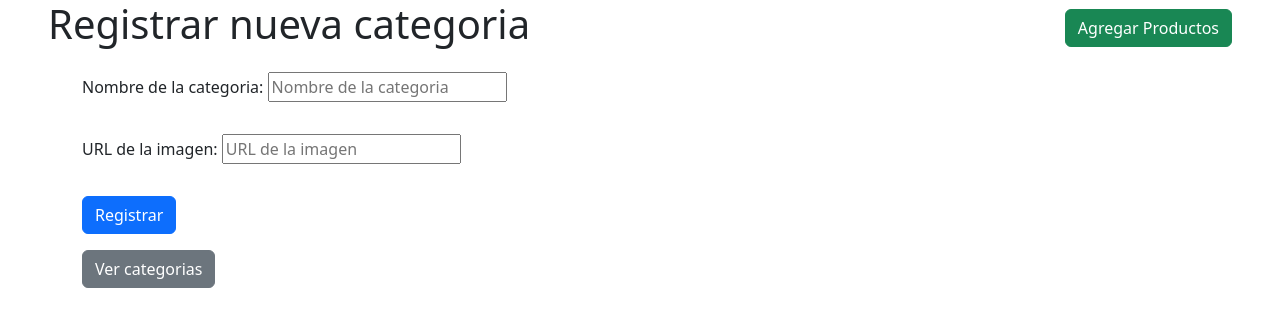
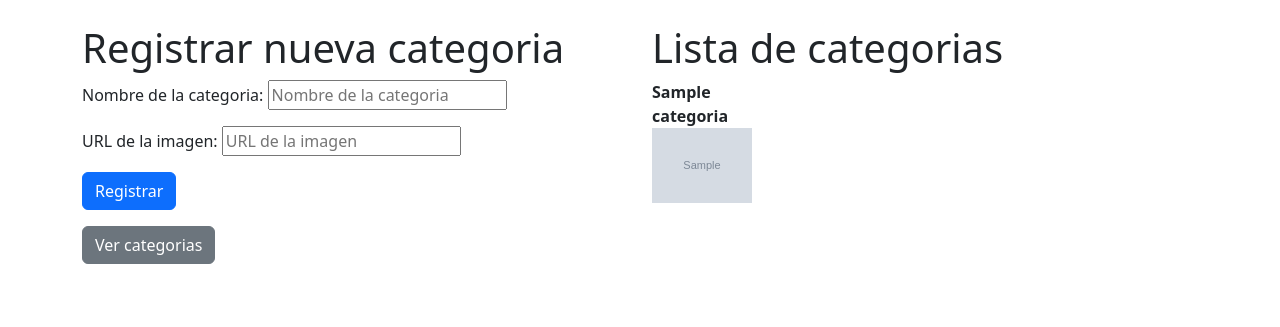
Before and after one commit to AlanVortex/UI-T12-13, a Django app: page /categoria/agregarCategoria/ in a window 1280 px wide. Shown: the top 327 px of the page. Run offline with Django 5.2, Linux system fonts and the light colour scheme; tables that the repository leaves empty hold one stand-in row (values such as "Sample post"); grey boxes marked "Sample" are stand-in pictures; data that the repository does not hold is empty.

Commit message:
se agrega lo de productos, a categorias, los servicios, y la vista de agregar y ver juntas en 2 columnas

```diff
--- a/categoria/templates/agregarCategoria.html
+++ b/categoria/templates/agregarCategoria.html
@@ -1,28 +1,104 @@
 <!DOCTYPE html>
 <html lang="en">
+
 <head>
     <meta charset="UTF-8">
     <meta name="viewport" content="width=device-width, initial-scale=1.0">
     <title>Agregar categoria</title>
-    <link href="https://cdn.jsdelivr.net/npm/bootstrap@5.3.3/dist/css/bootstrap.min.css" rel="stylesheet" integrity="sha384-QWTKZyjpPEjISv5WaRU9OFeRpok6YctnYmDr5pNlyT2bRjXh0JMhjY6hW+ALEwIH" crossorigin="anonymous">
-    <script src="https://cdn.jsdelivr.net/npm/bootstrap@5.3.3/dist/js/bootstrap.bundle.min.js" integrity="sha384-YvpcrYf0tY3lHB60NNkmXc5s9fDVZLESaAA55NDzOxhy9GkcIdslK1eN7N6jIeHz" crossorigin="anonymous"></script>
+    <link href="https://cdn.jsdelivr.net/npm/bootstrap@5.3.3/dist/css/bootstrap.min.css" rel="stylesheet"
+        integrity="sha384-QWTKZyjpPEjISv5WaRU9OFeRpok6YctnYmDr5pNlyT2bRjXh0JMhjY6hW+ALEwIH" crossorigin="anonymous">
+    <script src="https://cdn.jsdelivr.net/npm/bootstrap@5.3.3/dist/js/bootstrap.bundle.min.js"
+        integrity="sha384-YvpcrYf0tY3lHB60NNkmXc5s9fDVZLESaAA55NDzOxhy9GkcIdslK1eN7N6jIeHz"
+        crossorigin="anonymous"></script>
 </head>
+
 <body>
-    <div class="d-flex justify-content-between align-items-center mx-5 mb-3">
-        <h1>Registrar nueva categoria</h1>
-        <a href="/productos/agregar/" class="btn btn-success">Agregar Productos</a>
-    </div>
     <div class="container">
-        <form method="post" class="row g-3">
-            {% csrf_token %}
-            {{ form.as_p }}
-            <div class="col-12">
-                <button type="submit" class="btn btn-primary">Registrar</button>
+        <div class="col">
+            <div class="row">
+                <!-- form -->
+                <div class="col-6 mt-4">
+                    <h1>Registrar nueva categoria</h1>
+                    <form method="POST" id="categoriaForm">
+                        {% csrf_token %}
+                        {{ form.as_p }}
+                        <button type="submit" class="btn btn-primary">Registrar</button>
+                    </form>
+                    <p id="mensaje"></p>
+                    <a href="/categoria/verCategoria/" class="btn btn-secondary">Ver categorias</a>
+                </div>
+                <!-- vista -->
+                <div class="col-6 mt-4">
+                    <h1>Lista de categorias</h1>
+                    <div class="row" id="categorias"></div>
+                </div>
             </div>
-        </form>
-        <div class="mt-3">
-            <a href="/categoria/verCategoria/" class="btn btn-secondary">Ver categorias</a>
         </div>
     </div>
+
+    <script>
+        var form = document.getElementById('categoriaForm');
+        form.addEventListener('submit', function (event) {
+            event.preventDefault();
+            let formData = new FormData(this);
+            let jsonData = {};
+            formData.forEach((value, key) => {
+                jsonData[key] = value;
+            });
+            fetch('/categoria/api/registrar/', {
+                method: 'POST',
+                headers: {
+                    'Content-Type': 'application/json',
+                    'X-CSRFToken': getToken()
+                },
+                body: JSON.stringify(jsonData)
+            })
+                .then(response => response.json())
+                .then(data => {
+                    document.getElementById('mensaje').innerText = data.mensaje;
+                    //Cargar las categorias
+                    cargarCategorias();
+                })
+                .catch(error => {
+                    console.error('Error:', error);
+                });
+        });
+
+        //Función para obtener el CSRFToken
+        function getToken() {
+            let cookieValue = null;
+            let cookies = document.cookie.split(';');
+            for (let i = 0; i < cookies.length; i++) {
+                let cookie = cookies[i].trim();
+                if (cookie.startsWith('csrftoken=')) {
+                    cookieValue = (cookie.substring('csrftoken='.length, cookie.length));
+                    break;
+                }
+            }
+            return cookieValue;
+        }
+
+        //Las funciones asincronas de fetch
+        function cargarCategorias() {
+            fetch('/categoria/api/get')
+                .then(response => response.json())
+                .then(data => {
+                    let categoriasDiv = document.getElementById('categorias');
+                    //Esto es para limpiar el div y borrar las categorias anteriores
+                    categoriasDiv.innerHTML = '';
+                    data.forEach(categoria => {
+                        categoriasDiv.innerHTML +=
+                            `<div class="col-3"><strong>${categoria.nombre}</strong><br>
+                            <img src = "${categoria.imagen}" alt="X" width="100" /></div>`;
+
+                    });
+                })
+                .catch(error => console.error('Error: ', error));
+        }
+
+        cargarCategorias();
+    </script>
+
 </body>
+
 </html>
--- a/categoria/urls.py
+++ b/categoria/urls.py
@@ -5,4 +5,8 @@ urlpatterns = [
     path('api/get/', lista_categoria, name='lista'),
     path('verCategoria/', ver_categorias, name='ver'),
     path('agregarCategoria/', agregar_categoria, name='agregar'),
+    path('api/registrar/', registrar_categoria, name='registrar'),
+    path('api/actualizar/<str:id_categoria>/', actualizar_categoria, name='actualizar'),
+    path('api/eliminar/<str:id_categoria>/', borrar_categoria, name='eliminar'),
+    path('api/consultar/<str:id_categoria>/', obtener_categoria, name='ver_categoria'),
 ]
--- a/categoria/views.py
+++ b/categoria/views.py
@@ -42,3 +42,59 @@ def lista_categoria(request):
 # Vistas que devuelven los productos como JSON
 def ver_categorias(request):
     return render(request, 'verCategoria.html')
+
+import json
+from django.shortcuts import get_object_or_404
+from django.http import JsonResponse
+from .models import Categoria
+
+# Función que permite registrar una categoría como objeto JSON
+def registrar_categoria(request):
+    if request.method == 'POST':
+        try:
+            data = json.loads(request.body)
+            categoria = Categoria.objects.create(
+                nombre=data['nombre'],
+                imagen=data['imagen']
+            )
+            return JsonResponse({
+                'mensaje': 'Categoría registrada correctamente',
+                'id': categoria.id
+            }, status=201)
+        except Exception as e:
+            return JsonResponse({'error': str(e)}, status=400)
+    return JsonResponse({'error': 'Método no soportado'}, status=405)
+
+# Función para actualizar una categoría
+def actualizar_categoria(request, id_categoria):
+    if request.method == 'PUT':
+        categoria = get_object_or_404(Categoria, id=id_categoria)
+        try:
+            data = json.loads(request.body)
+            categoria.nombre = data.get('nombre', categoria.nombre)
+            categoria.imagen = data.get('imagen', categoria.imagen)
+            categoria.save()
+            return JsonResponse({'mensaje': 'Categoría actualizada correctamente'}, status=200)
+        except Exception as e:
+            return JsonResponse({'error': str(e)}, status=400)
+    return JsonResponse({'error': 'Método no soportado'}, status=405)
+
+# Función para borrar una categoría
+def borrar_categoria(request, id_categoria):
+    if request.method == 'DELETE':
+        categoria = get_object_or_404(Categoria, id=id_categoria)
+        categoria.delete()
+        return JsonResponse({'mensaje': 'Categoría eliminada correctamente'}, status=200)
+    return JsonResponse({'error': 'Método no soportado'}, status=405)
+
+# Función para obtener una categoría específica
+def obtener_categoria(request, id_categoria):
+    if request.method == 'GET':
+        categoria = get_object_or_404(Categoria, id=id_categoria)
+        data = {
+            'id': categoria.id,
+            'nombre': categoria.nombre,
+            'imagen': categoria.imagen,
+        }
+        return JsonResponse(data, status=200)
+    return JsonResponse({'error': 'Método no soportado'}, status=405)
--- a/productos/templates/agregar.html
+++ b/productos/templates/agregar.html
@@ -91,7 +91,7 @@
                         productosDiv.innerHTML +=
                             `<div class="col-3"><strong>${producto.nombre}</strong> -
                     $ ${producto.precio} <br>
-                    <img src = "${producto.imagen}" alt="X" width="100" />
+                    <img src = "${producto.imagen}" alt="X" width="20" />
                     </div>`;
                     });
                 })
--- a/productos/urls.py
+++ b/productos/urls.py
@@ -5,5 +5,8 @@ urlpatterns = [
     path('api/get/', lista_productos, name='lista'),
     path('ver/', ver_productos, name='ver'),
     path('agregar/', agregar_producto, name='agregar'),
-    path('api/registrar/', registrar_producto, name='registrar')
+    path('api/registrar/', registrar_producto, name='registrar'),
+    path('api/actualizar/<str:id_producto>/', actualizar_producto, name='actualizar'),
+    path('api/eliminar/<str:id_producto>/', borrar_producto, name='eliminar'),
+    path('api/consultar/<str:id_producto>/', obtener_producto, name='ver_producto'),
 ]
```
Also changed, not shown: categoria/templates/verCategoria.html (+14 -41 lines), productos/views.py (+56 -0 lines).
